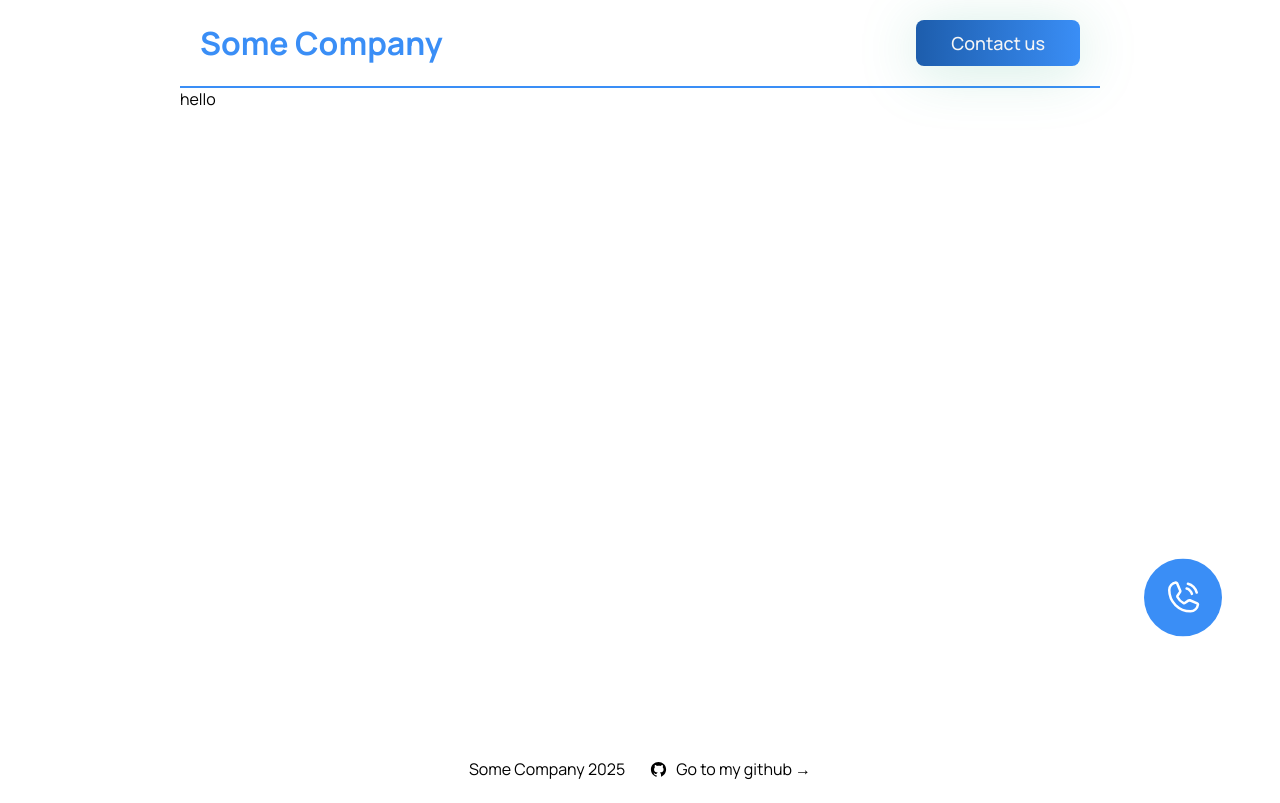
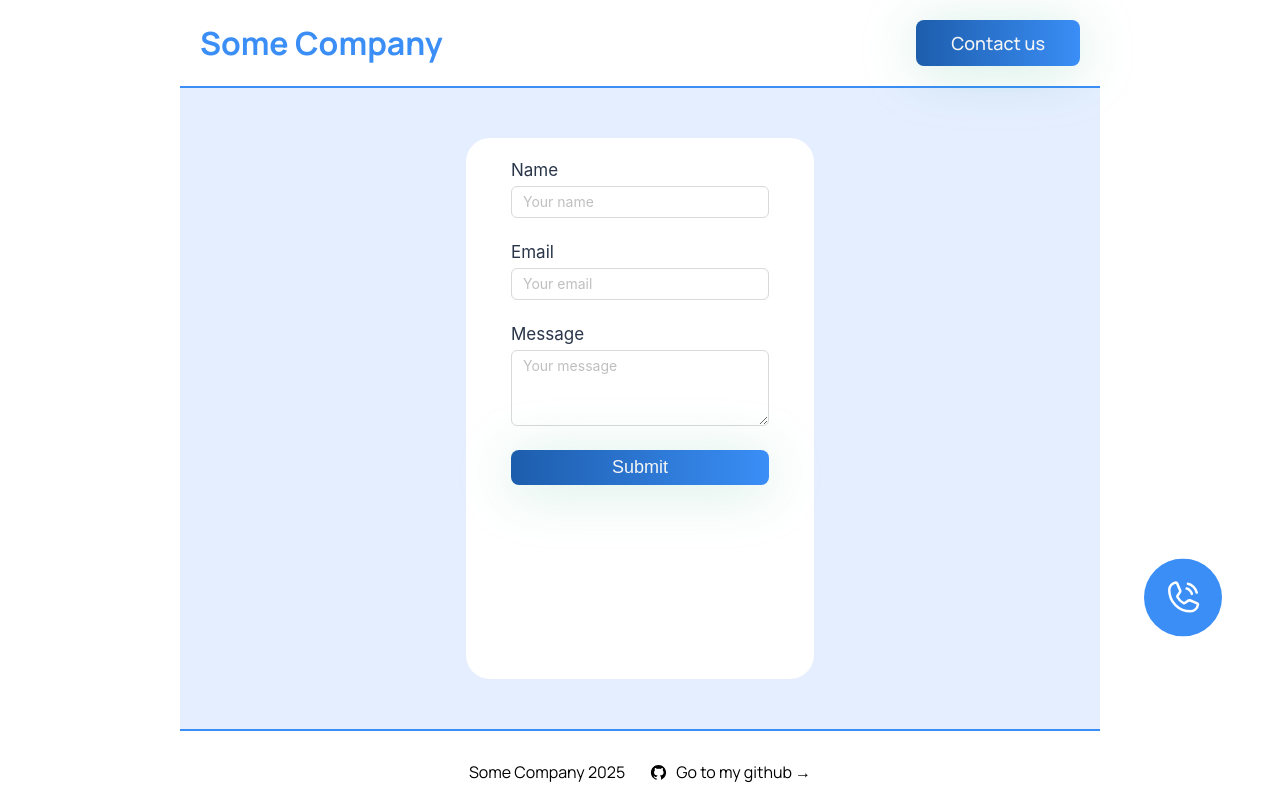
Before and after one commit to angelinaivanova16/cadex-test-task, a Next.js app: page /contactUs in a window 1280 px wide. Built offline with nearby package versions, Linux system fonts and the light colour scheme.

Commit message:
feat: add form and validation

```diff
--- a/app/contactUs/page.tsx
+++ b/app/contactUs/page.tsx
@@ -1,8 +1,10 @@
+import { ContactForm } from "@/components";
+
 export default async function Page() {
 
   return (
     <div>
-    hello
+    <ContactForm />
     </div>
   )
 }
--- a/app/layout.tsx
+++ b/app/layout.tsx
@@ -1,5 +1,6 @@
 import type { Metadata } from "next";
 import { Manrope } from "next/font/google";
+// import 'antd/dist/antd.css';
 import "./globals.css";
 import { Header, Footer, FloatingCallButton } from '@/components';
 
--- a/components/card/card.module.css
+++ b/components/card/card.module.css
@@ -9,6 +9,12 @@
   text-decoration: none;
   color: #2a3549;
   box-shadow: 0px 11px 32px -3px #03093217;
+  transition: transform 0.3s ease, box-shadow 0.3s ease;
+
+  &:hover{
+    transform: scale(1.05);
+    box-shadow: 0 8px 16px rgba(0, 0, 0, 0.2);
+  }
 }
 
 .title {
--- /dev/null
+++ b/components/form/ContactForm.tsx
@@ -0,0 +1,90 @@
+'use client'
+
+import s from "./form.module.css";
+import { Form, Input } from 'antd';
+const { TextArea } = Input;
+
+interface FormValues {
+  name: string;
+  email: string;
+  message: string;
+}
+
+export const ContactForm = () => {
+
+  const onFinish = (values: FormValues) => {
+    console.log('Received values:', values);
+
+    // fetch('/api/submit', {
+    //   method: 'POST',
+    //   body: JSON.stringify(values),
+    //   headers: {
+    //     'Content-Type': 'application/json',
+    //   },
+    // })
+    // .then(response => response.json())
+    // .then(data => console.log(data))
+    // .catch(error => console.error('Error:', error));
+  };
+
+  return (
+    <div className={s.form}>
+      <Form
+        className={s.inputsContainer}
+        onFinish={onFinish}
+      >
+        <label htmlFor="name" className={s.label}>Name</label>
+        <Form.Item
+          name="name"
+          rules={[
+            { required: true, message: 'Please enter your name' },
+            { min: 2, message: 'At least 2 characters' },
+          ]}
+        >
+          <Input
+            type="text"
+            placeholder='Your name'
+            maxLength={50}
+            allowClear
+          />
+        </Form.Item>
+        <label htmlFor="email" className={s.label}>Email</label>
+        <Form.Item
+          name="email"
+          rules={[
+            { required: true, message: 'Please enter your email' },
+            { type: 'email', message: 'Please enter a valid email address' },
+          ]}
+        >
+          <Input
+            type="email"
+            placeholder='Your email'
+            maxLength={100}
+            allowClear
+          />
+        </Form.Item>
+        <label htmlFor="message" className={s.label}>Message</label>
+        <Form.Item
+          name="message"
+          rules={[
+            { required: true, message: 'Please enter your message' },
+            { min: 10, message: 'At least 10 characters' },
+          ]}
+        >
+          <TextArea
+            rows={3}
+            placeholder="Your message"
+            allowClear
+            maxLength={1000}
+          />
+        </Form.Item>
+        <button
+          type="submit"
+          className={s.btn}
+        >
+          Submit
+        </button>
+      </Form>
+    </div>
+  )
+}
--- /dev/null
+++ b/components/form/form.module.css
@@ -0,0 +1,47 @@
+.form {
+  padding: 50px 0;
+  background: #E5EEFF;
+  border-bottom: 2px solid #3A8EF6;
+}
+
+.inputsContainer{
+  display: flex;
+  background: #ffffff;
+  max-width: 700px;
+  height: calc(100vh - 259px);
+  align-self: center;
+  justify-self: center;
+  padding: 64px;
+  box-sizing: border-box;
+  border-radius: 24px;
+  flex-direction: column;
+  padding: 22px 45px;
+  border: none;
+}
+
+.label {
+  margin-bottom: 5px;
+  font-size: 17px;
+  line-height: 21px;
+  color: #2a3549;
+}
+
+.btn {
+  display: flex;
+  justify-content: center;
+  border-radius: 8px;
+  cursor: pointer;
+  transition: 0.3s;
+  padding: 7px 35px;
+  filter: drop-shadow(0 6px 27.8px rgba(21, 158, 117, 0.2));
+  border: 0;
+  color: #F5F5F5;
+  font-size: 18px;
+  font-weight: 500;
+  background: linear-gradient(90deg, #1D5DAC, #3A8EF6);
+
+  &:hover {
+    box-shadow: 0 4px 15px rgba(0, 86, 179, 0.5);
+    transform: scale(1.02);
+  }
+}
--- a/components/header/header.module.css
+++ b/components/header/header.module.css
@@ -13,10 +13,11 @@
 }
 
 .title {
+  transition: color 0.3s ease, text-shadow 0.3s ease;
   cursor: pointer;
 
   &:hover{
-    opacity: 0.8;
+    text-shadow: 1px 1px 5px rgba(0,123,255,0.5);
   }
 }
 
--- a/components/index.ts
+++ b/components/index.ts
@@ -1,6 +1,7 @@
 export * from './about/About';
 export * from './card/Card';
 export * from './footer/Footer';
+export * from './form/ContactForm';
 export * from './gallery/Gallery';
 export * from './header/Header';
 export * from './gallery/photos/Photos';
--- a/components/ui/button/button.module.css
+++ b/components/ui/button/button.module.css
@@ -1,4 +1,6 @@
 .baseButton {
+  display: flex;
+  justify-content: center;
   border-radius: 8px;
   cursor: pointer;
   transition: 0.3s;
@@ -14,11 +16,8 @@
   background: linear-gradient(90deg, #1D5DAC, #3A8EF6);
 
   &:hover {
-    opacity: 0.8;
-  }
-
-  &.disabled {
-    background: $cl-button-disabled-bg;
+    box-shadow: 0 4px 15px rgba(0, 86, 179, 0.5);
+    transform: scale(1.02);
   }
 }
 
@@ -33,16 +32,4 @@
     background: $cl-button-hover-bg;
     color: #FFFFFF;
   }
-
-  &.disabled {
-    background: $cl-button-disabled-bg;
-  }
-
-  &.outline path {
-    stroke: #3A8EF6;
-  }
-
-  &.outline:hover path {
-    stroke: #FFFFFF;
-  }
 }
--- a/package.json
+++ b/package.json
@@ -9,11 +9,15 @@
     "lint": "next lint"
   },
   "dependencies": {
+    "@hookform/resolvers": "^5.0.1",
+    "antd": "^5.24.8",
     "clsx": "^2.1.1",
     "next": "15.3.1",
     "react": "^19.0.0",
     "react-dom": "^19.0.0",
-    "react-player": "^2.16.0"
+    "react-hook-form": "^7.56.1",
+    "react-player": "^2.16.0",
+    "zod": "^3.24.3"
   },
   "devDependencies": {
     "@eslint/eslintrc": "^3",
```
Also changed, not shown: 1 other file (tests, documents, lock files or other folders).
